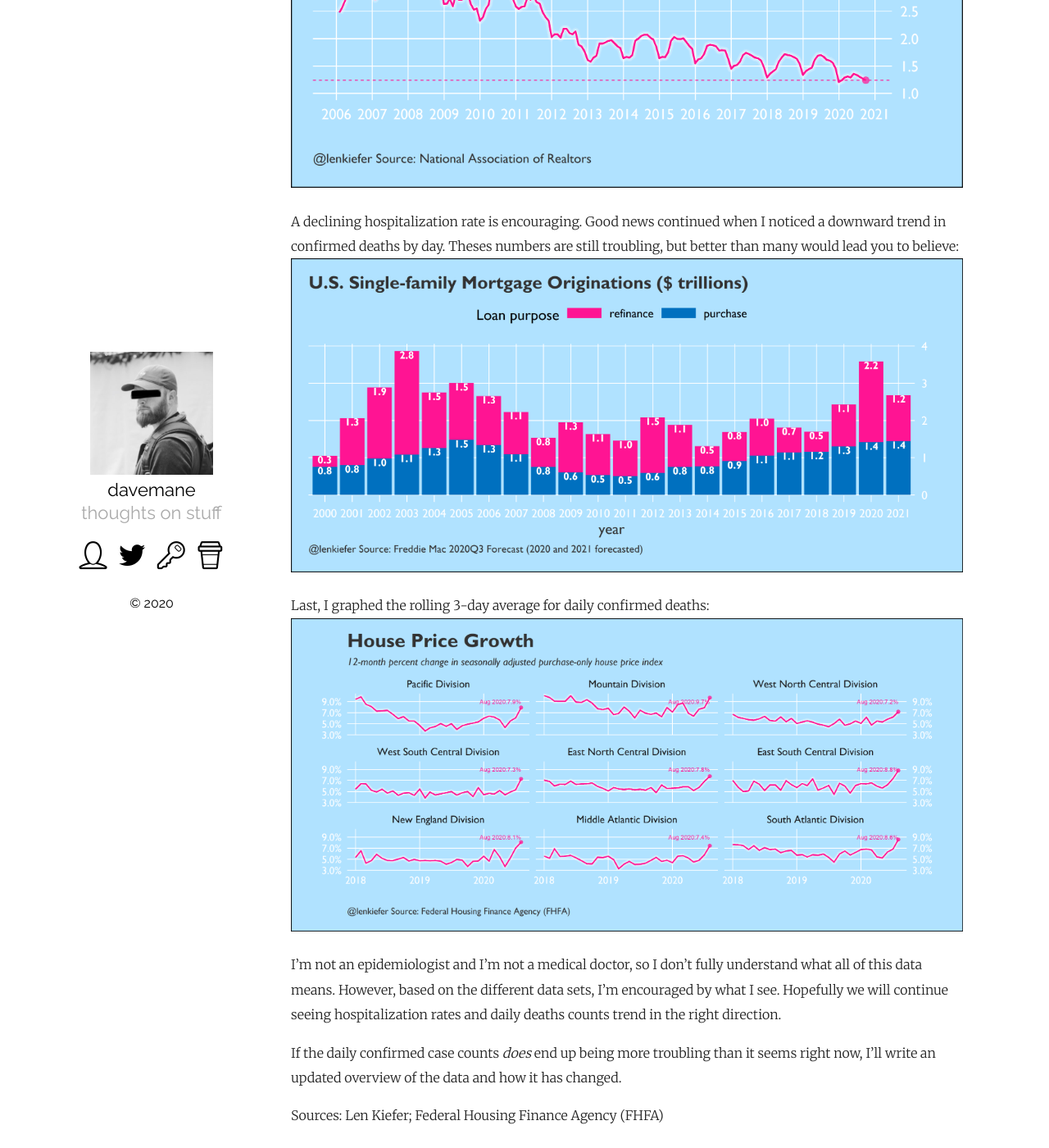
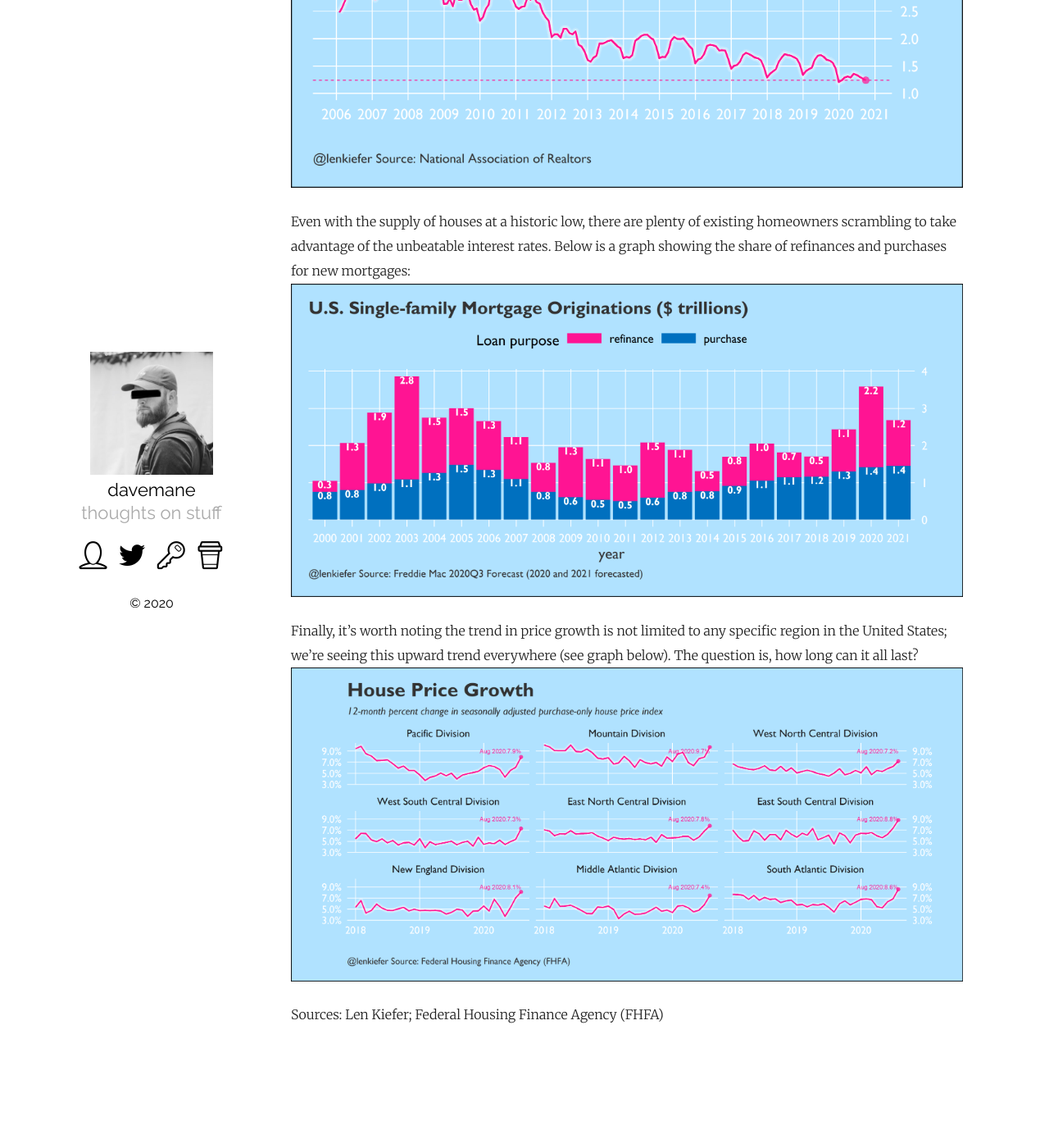
Before and after one commit to davemane/calvinelliot, a Jekyll site: the page built from _posts/2020-11-19-12.markdown, in a window 1280 px wide and 1400 px high, scrolled down 1009 px. Shown: the whole window at 82% size. Built offline with Jekyll 4.4.1, drawn with Linux system fonts in a browser that asks for light colours; after the commit the page ends 2307 px from its top, so only the background shows below that.

Commit message:
Update 2020-11-19-12.markdown

```diff
--- a/_posts/2020-11-19-12.markdown
+++ b/_posts/2020-11-19-12.markdown
@@ -13,14 +13,10 @@ Naturally, a historic low in the cost to borrow money to buy a house has led to
 
 <img src="/assets/octoberHousing/existingHomeInventory.png"/>
 
-A declining hospitalization rate is encouraging. Good news continued when I noticed a downward trend in confirmed deaths by day. Theses numbers are still troubling, but better than many would lead you to believe:
+Even with the supply of houses at a historic low, there are plenty of existing homeowners scrambling to take advantage of the unbeatable interest rates. Below is a graph showing the share of refinances and purchases for new mortgages:
 <img src="/assets/octoberHousing/mortgageOriginations.png"/>
 
-Last, I graphed the rolling 3-day average for daily confirmed deaths:
+Finally, it's worth noting the trend in price growth is not limited to any specific region in the United States; we're seeing this upward trend everywhere (see graph below). The question is, how long can it all last?
 <img src="/assets/octoberHousing/housePriceGrowthByRegion.png"/>
 
-I'm not an epidemiologist and I'm not a medical doctor, so I don't fully understand what all of this data means. However, based on the different data sets, I'm encouraged by what I see. Hopefully we will continue seeing hospitalization rates and daily deaths counts trend in the right direction.
-
-If the daily confirmed case counts <i>does</i> end up being more troubling than it seems right now, I'll write an updated overview of the data and how it has changed.
-
 Sources: Len Kiefer; Federal Housing Finance Agency (FHFA)
```
